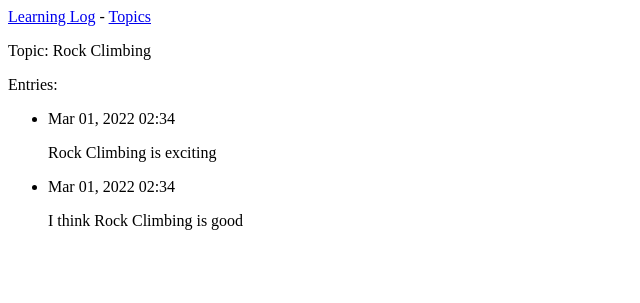
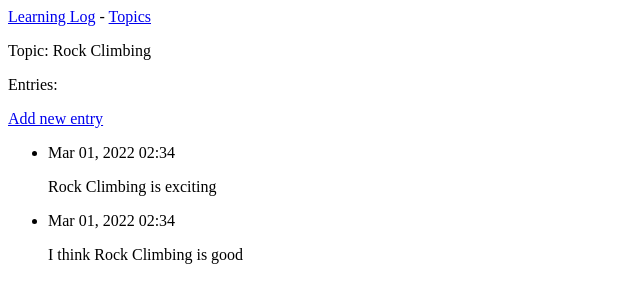
Before and after one commit to m773/DjangoProject, a Django app: page /topics/1 in a window 1280 px wide. Shown: the top 303 px of the page, without its empty margins (0-640 px from the left). Run offline with Django 4.2, Linux system fonts and the light colour scheme; data comes from the database, SQL or seed files in the repository; both versions use the stored data as it was after the commit.

Commit message:
Updates Made on 2022-03-02

```diff
--- a/learning_log/learning_logs/templates/learning_logs/topic.html
+++ b/learning_log/learning_logs/templates/learning_logs/topic.html
@@ -3,6 +3,7 @@
 {% block content %}
   <p>Topic: {{ topic }}</p>
   <p>Entries:</p>
+  <p><a href="{% url 'learning_logs:new_entry' topic.id %}">Add new entry</a></p>
   <ul>
   {% for entry in entries %}
     <li>
--- a/learning_log/learning_logs/templates/learning_logs/topics.html
+++ b/learning_log/learning_logs/templates/learning_logs/topics.html
@@ -10,4 +10,5 @@
     <li>No topics have been added yet.</li>
   {% endfor %}
 </ul>
+<a href="{% url 'learning_logs:new_topic' %}">Add a new topic</a>
 {% endblock content %}
--- a/learning_log/learning_logs/urls.py
+++ b/learning_log/learning_logs/urls.py
@@ -8,5 +8,8 @@ urlpatterns = [
     path('', views.index, name='index'),
     path('topics/', views.topics, name='topics'),
     path('topics/<int:topic_id>', views.topic, name='topic'),
+    path('new_topic/', views.new_topic, name='new_topic'),
+    path('new_entry/<int:topic_id>',views.new_entry, name='new_entry'),
+    path('edit_entry/<int:entry_id>/', views.edit_entry, name='edit_entry'),
 
 ]
--- a/learning_log/learning_logs/views.py
+++ b/learning_log/learning_logs/views.py
@@ -1,6 +1,8 @@
 from urllib import request
-from django.shortcuts import render
+from django.shortcuts import render, redirect
 from .models import Topic
+from .forms import TopicForm, EntryForm
+
 
 # Create your views here.
 
@@ -21,3 +23,57 @@ def topic(request, topic_id):
     myentries = mytopic.entry_set.order_by('-date_added')
     context = {'topic': mytopic, 'entries': myentries}
     return render(request, 'learning_logs/topic.html', context)
+
+def new_topic(request):
+    """Add a new topic."""
+    if request.method != 'POST':
+        # No data submitted; create a blank form.
+        form = TopicForm()
+    else:
+        # POST data submitted; process data.
+        form = TopicForm(data=request.POST)
+        if form.is_valid():
+            form.save()
+            return redirect('learning_logs:topics')
+
+    # Display a blank or invalid form.
+    context = {'form': form}
+    return render(request, 'learning_logs/new_topic.html', context)
+
+def new_entry(request, topic_id):
+    """Add a new entry for a particular topic."""
+    topic = Topic.objects.get(id=topic_id)
+
+    if request.method != 'POST':
+        # No data submitted; create a blank form.
+        form = EntryForm()
+    else:
+        # POST data submitted; process data.
+        form = EntryForm(data=request.POST)
+        if form.is_valid():
+            new_entry = form.save(commit=False)
+            new_entry.topic = topic
+            new_entry.save()
+            return redirect('learning_logs:topic', topic_id=topic_id)
+
+    # Display a blank or invalid form.
+    context = {'topic': topic, 'form': form}
+    return render(request, 'learning_logs/new_entry.html', context)
+
+
+def edit_entry(request, entry_id):
+    """Edit an existing entry."""
+    entry = Entry.objects.get(id=entry_id)
+    topic = entry.topic
+
+    if request.method != 'POST':
+        # Initial request; pre-fill form with the current entry.
+        form = EntryForm(instance=entry)
+    else:
+        # POST data submitted; process data.
+        form = EntryForm(instance=entry, data=request.POST)
+        if form.is_valid():
+            form.save()
+            return redirect('learning_logs:topic', topic_id=topic.id)
+    context = {'entry': entry, 'topic': topic, 'form': form}
+    return render(request, 'learning_logs/edit_entry.html', context)
```
Also changed, not shown: learning_log/learning_logs/forms.py (added, +17 -0 lines), learning_log/learning_logs/templates/learning_logs/edit_entry.html (added, +10 -0 lines), learning_log/learning_logs/templates/learning_logs/new_entry.html (added, +12 -0 lines), learning_log/learning_logs/templates/learning_logs/new_topic.html (added, +9 -0 lines), learning_log/db.sqlite3.
